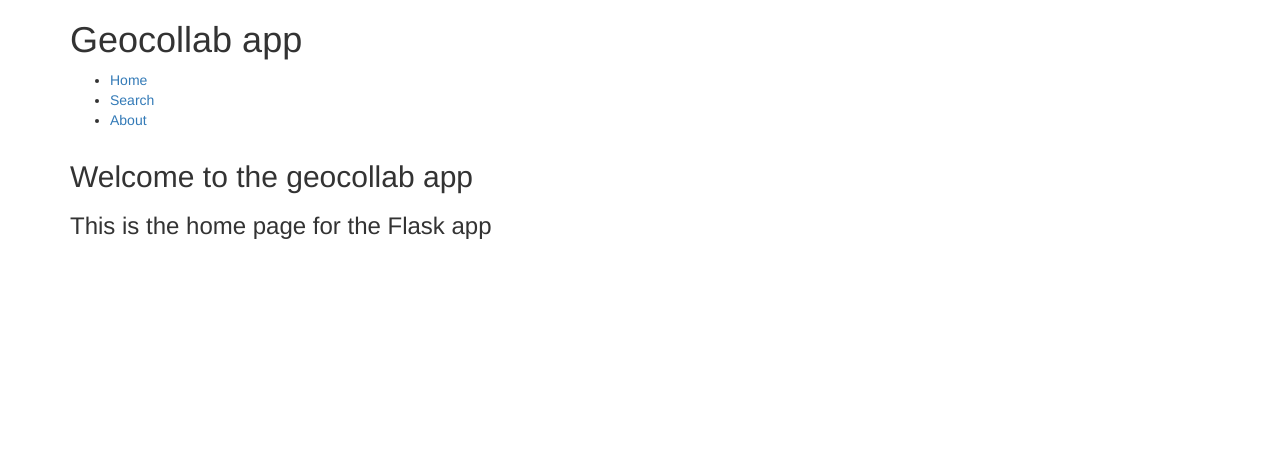
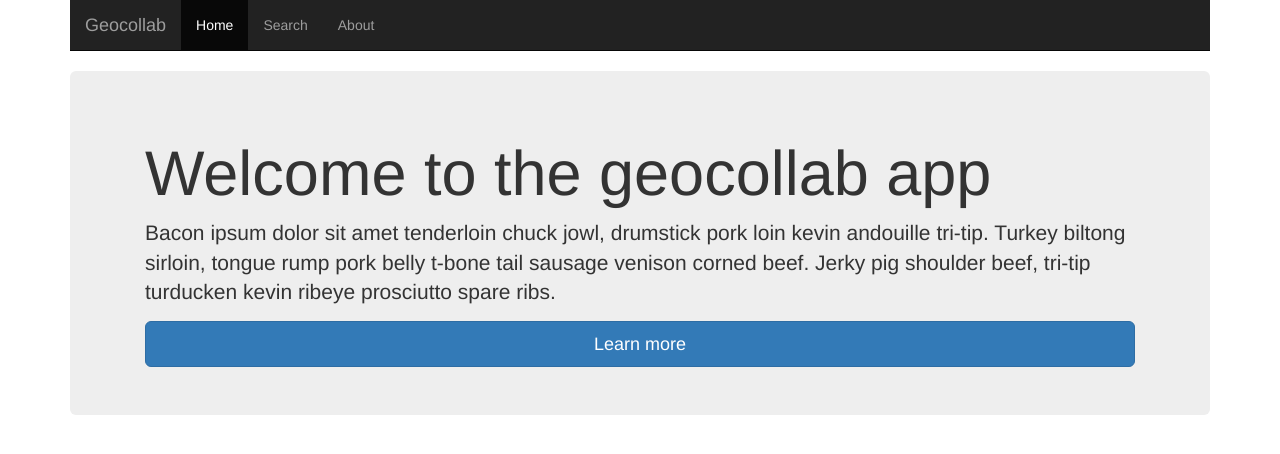
Before and after one commit to cthorey/geocolab, a Flask app: page / in a window 1280 px wide. Shown: the top 454 px of the page. Run offline with Flask 2, Linux system fonts and the light colour scheme; parts of the project's set-up code (start-up, migrations or seed data) failed here and were passed over; some libraries are stand-ins or nearby versions.

Commit message:
Much better
Former-commit-id: 44df9ee8df9f6f7ba32015d8b2b5a408d9ffccbe

```diff
--- a/webapp/routes.py
+++ b/webapp/routes.py
@@ -4,7 +4,7 @@ import sys
 sys.path.append('../')
 from geocolab.Data_Utils import *
 
-path_model = '/Users/thorey/Documents/project/geocolab/data/model_abstract'
+path_model = '/Users/cthorey/Documents/project/agu_data/geocolab/data/model_abstract'
 RECOM = RecomendationSystem(path_model)
 
 
--- a/webapp/templates/about.html
+++ b/webapp/templates/about.html
@@ -1,6 +1,4 @@
 {% extends "layout.html" %}
 {% block content %}
-  <div class="welcome">
-    <h2>about the app</h2>
-  </div>
+
 {% endblock %}
--- a/webapp/templates/home.html
+++ b/webapp/templates/home.html
@@ -1,7 +1,12 @@
 {% extends "layout.html" %}
 {% block content %}
-  <div class="welcome">
-    <h2>Welcome to the geocollab app<h2>
-    <h3>This is the home page for the Flask app<h3>
+
+<!-- jumbotron -->
+<div class="jumbotron">
+  <div class="container">
+    <h1> Welcome to the geocollab app</h1>
+    <p class="lead">Bacon ipsum dolor sit amet tenderloin chuck jowl, drumstick pork loin kevin andouille tri-tip. Turkey biltong sirloin, tongue rump pork belly t-bone tail sausage venison corned beef. Jerky pig shoulder beef, tri-tip turducken kevin ribeye prosciutto spare ribs.</p>
+    <a class="btn btn-primary btn-lg btn-block" href="{{ url_for('about') }}"> Learn more</a>
   </div>
+</div>
 {% endblock %}
--- a/webapp/templates/layout.html
+++ b/webapp/templates/layout.html
@@ -1,32 +1,52 @@
 <!DOCTYPE html>
-<html>
+<html lang="en">
   <head>
+    <meta charset="utf-8">
+    <meta http-equiv="X-UA-Compatible" content="IE=edge">
+    <meta name="viewport" content="width=device-width, initial-scale=1">
+
+    <!-- Title of the app-->
     <title>Geocollab</title>
-    <link rel="stylesheet" href="{{url_for('static',filename='css/main.css') }}"></link>
-    <link rel="stylesheet" href="{{ url_for('static', filename='css/recommendation.css') }}"></link>
-    <link rel="stylesheet" href="https://maxcdn.bootstrapcdn.com/bootstrap/3.3.6/css/bootstrap.min.css" integrity="sha384-1q8mTJOASx8j1Au+a5WDVnPi2lkFfwwEAa8hDDdjZlpLegxhjVME1fgjWPGmkzs7" crossorigin="anonymous">
-    <link rel="stylesheet" href="https://maxcdn.bootstrapcdn.com/bootstrap/3.3.6/css/bootstrap-theme.min.css" integrity="sha384-fLW2N01lMqjakBkx3l/M9EahuwpSfeNvV63J5ezn3uZzapT0u7EYsXMjQV+0En5r" crossorigin="anonymous">
+
+    <!-- Bootstrap -->
+    <link href="{{url_for('static',filename='css/bootstrap.min.css') }}" rel="stylesheet" media="screen">
   </head>
 
   <body>
-    <header>
+    <!-- navbar -->
+    <div class="navbar-wrapper">
       <div class="container">
-        <h1 class="logo">Geocollab app</h1>
-        <nav>
-          <ul class="menu">
-            <li><a href="{{ url_for('home') }}">Home</a></li>
-            <li><a href="{{ url_for('search') }}">Search</a></li>
-            <li><a href="{{ url_for('about') }}">About</a></li>
-          </ul>
+
+        <nav class="navbar navbar-inverse navbar-static-top">
+          <div class="container">
+            <div class="navbar-header">
+              <button type="button" class="navbar-toggle collapsed" data-toggle="collapse" data-target="#navbar" aria-expanded="false" aria-controls="navbar">
+                <span class="sr-only">Toggle navigation</span>
+                <span class="icon-bar"></span>
+                <span class="icon-bar"></span>
+                <span class="icon-bar"></span>
+              </button>
+              <a class="navbar-brand" href="#">Geocollab</a>
+            </div>
+            <div id="navbar" class="navbar-collapse collapse">
+              <ul class="nav navbar-nav">
+                <li class="active"><a href="{{ url_for('home') }}">Home</a></li>
+                <li><a href="{{ url_for('search') }}">Search</a></li>
+                <li><a href="{{ url_for('about') }}">About</a></li>
+              </ul>
+            </div>
+          </div>
         </nav>
+
       </div>
-    </header>
+    </div>
 
+    <!-- content -->
     <div class="container">
       {% block content %}
       {% endblock %}
     </div>
 
-    <script type="text/javascript" src="{{ url_for('static', filename='js/main.js') }}"></script>
+    <script type="text/javascript" src=href="{{url_for('static',filename='js/bootstrap.min.js') }}"></script>
   </body>
 </html>
```
Also changed, not shown: webapp/templates/search.html (+5 -7 lines).
